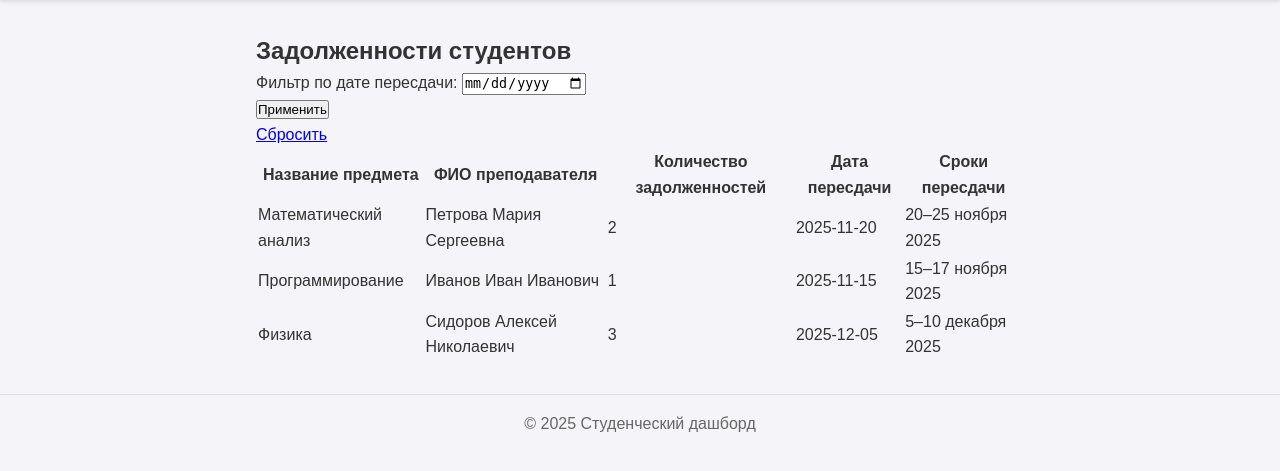
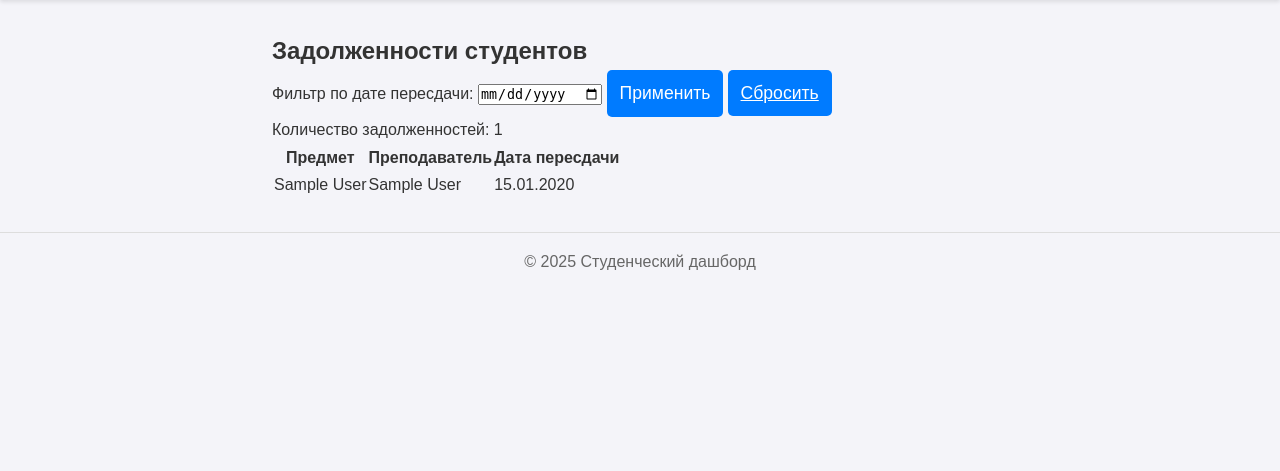
Before and after one commit to Ivan-Sokolov-Google/The-Main-Task, a Django app: page /debts/ in a window 1280 px wide. Shown: the part 78-549 px from the top of the page. Run offline with Django 5.2, Linux system fonts and the light colour scheme; tables that the repository leaves empty hold one stand-in row (values such as "Sample post").

Commit message:
исправил 2

```diff
--- a/templates/debts.html
+++ b/templates/debts.html
@@ -1,57 +1,37 @@
 {% extends 'base.html' %}
+
+{% block title %}Задолженности{% endblock %}
+
 {% block content %}
-<div class="container mt-4">
-  <h2 class="mb-3">Задолженности студентов</h2>
-
-  <!-- Фильтр по дате пересдачи -->
-  <form method="GET" class="mb-4">
-    <div class="row g-3">
-      <div class="col-md-4">
-        <label for="date" class="form-label">Фильтр по дате пересдачи:</label>
-        <input type="date" id="date" name="date" class="form-control">
-      </div>
-      <div class="col-md-2 align-self-end">
-        <button type="submit" class="btn btn-primary w-100">Применить</button>
-      </div>
-      <div class="col-md-2 align-self-end">
-        <a href="{% url 'debts' %}" class="btn btn-secondary w-100">Сбросить</a>
-      </div>
-    </div>
+<div class="main-content">
+    <h2>Задолженности студентов</h2>
+    <form method="GET" class="filter-form">
+        <label for="date">Фильтр по дате пересдачи:</label>
+        <input type="date" id="date" name="date" value="{{ request.GET.date }}">
+        <button type="submit" class="auth-button">Применить</button>
+        <a href="{% url 'debts' %}" class="auth-button reset-button">Сбросить</a>
     </form>
-
-  <!-- Таблица задолженностей -->
-  <table class="table table-bordered table-striped">
-    <thead class="table-dark">
+    <p>Количество задолженностей: {{ debts.count }}</p>
+    <table class="debt-table">
+        <thead>
             <tr>
-        <th>Название предмета</th>
-        <th>ФИО преподавателя</th>
-        <th>Количество задолженностей</th>
+                <th>Предмет</th>
+                <th>Преподаватель</th>
                 <th>Дата пересдачи</th>
-        <th>Сроки пересдачи</th>
             </tr>
         </thead>
         <tbody>
+            {% for debt in debts %}
             <tr>
-        <td>Математический анализ</td>
-        <td>Петрова Мария Сергеевна</td>
-        <td>2</td>
-        <td>2025-11-20</td>
-        <td>20–25 ноября 2025</td>
+                <td>{{ debt.subject }}</td>
+                <td>{{ debt.teacher.full_name }}</td>
+                <td>{{ debt.deadline|date:"d.m.Y" }}</td>
             </tr>
+            {% empty %}
             <tr>
-        <td>Программирование</td>
-        <td>Иванов Иван Иванович</td>
-        <td>1</td>
-        <td>2025-11-15</td>
-        <td>15–17 ноября 2025</td>
+                <td colspan="3">Задолженности отсутствуют.</td>
             </tr>
-      <tr>
-        <td>Физика</td>
-        <td>Сидоров Алексей Николаевич</td>
-        <td>3</td>
-        <td>2025-12-05</td>
-        <td>5–10 декабря 2025</td>
-      </tr>
+            {% endfor %}
         </tbody>
     </table>
 </div>
```
Lines whose indentation alone changed are shown as unchanged.
